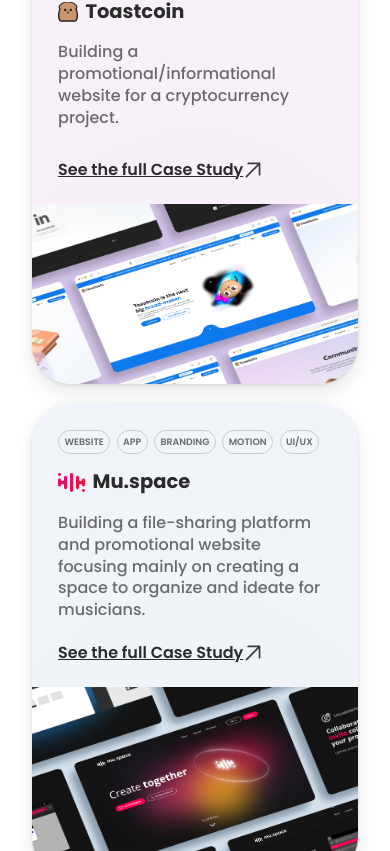
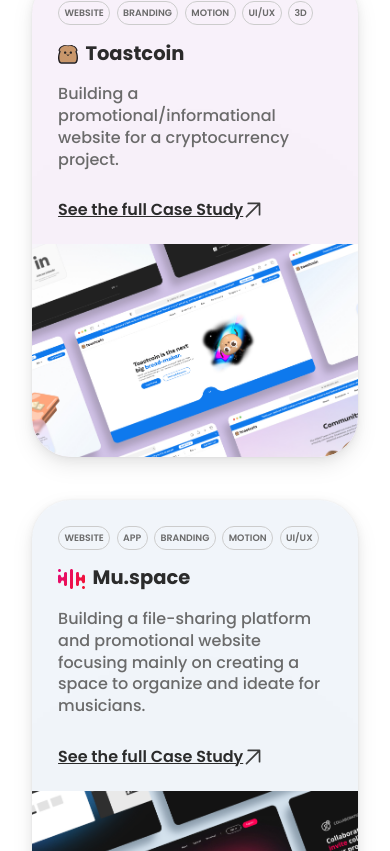
Before and after one commit to kadstudio36/orajstudio, a React (Create React App) app: page / in a window 390 px wide. Shown: the part 1973-2824 px from the top of the page. Built offline with nearby package versions, Linux system fonts and the light colour scheme.

Commit message:
morephone

```diff
--- a/src/containers/work/work.css
+++ b/src/containers/work/work.css
@@ -50,12 +50,11 @@
     flex-direction: column;
     width: 100%;
     height: 100%;
-    gap: 5vw;
     border-radius: 5vw;
 }
 
 .oraj__work-content_toastcoin {
-
+    filter: drop-shadow(0px 1.5vh 1.5vw rgba(0, 0, 0, 0.08)) drop-shadow(0px 2px 6px rgba(0, 0, 0, 0.06)) drop-shadow(0px 0px 1px rgba(0, 0, 0, 0.06));
     flex: 1;
     display: flex;
     justify-content: center;
@@ -69,7 +68,7 @@
     -moz-transform: scale(1,1);
     -webkit-transform: scale(1,1);
     transform: scale(1,1);
-
+    margin-top: 5vh;
 
 
 }
@@ -83,7 +82,6 @@
 }
 
 .oraj__work-content_toastcoinbg {
-
     height: auto;
     overflow: hidden;
     width: 100%;
@@ -91,7 +89,6 @@
     display: flex;
     background-color: #FAF3FC;
     border-radius: 5vw;
-    filter: drop-shadow(0px 1.5vh 1.5vw rgba(0, 0, 0, 0.08)) drop-shadow(0px 2px 6px rgba(0, 0, 0, 0.06)) drop-shadow(0px 0px 1px rgba(0, 0, 0, 0.06));
 }
 
 
@@ -247,7 +244,6 @@ height: 2vw;
     display: flex;
     background-color: #F3F7FC;
     border-radius: 5vw;
-    filter: drop-shadow(0px 1.5vh 1.5vw rgba(0, 0, 0, 0.08)) drop-shadow(0px 2px 6px rgba(0, 0, 0, 0.06)) drop-shadow(0px 0px 1px rgba(0, 0, 0, 0.06));
 }
 
 
@@ -297,7 +293,22 @@ height: 2vw;
 
 @media screen and (max-width: 750px) {
 
-
+    .oraj__work-content_toastcoin {
+        filter: drop-shadow(0px 9px 10px rgba(0, 0, 0, 0.08)) drop-shadow(0px 2px 6px rgba(0, 0, 0, 0.06)) drop-shadow(0px 0px 1px rgba(0, 0, 0, 0.06));
+        flex: 1;
+        display: flex;
+        justify-content: center;
+        align-items: center;
+        width: 100%;
+        height: 100%;
+        border-radius: 10vw;
+        -moz-transition: all .5s;
+        -webkit-transition: all .5s;
+        transition: all .5s;
+        -moz-transform: scale(1,1);
+        -webkit-transform: scale(1,1);
+        transform: scale(1,1);
+    }
 
     .oraj__work-content_toastcoindescription h1 {
         display: none;
@@ -317,34 +328,32 @@ height: 2vw;
     }
 
     .oraj__work-content_toastcoinleft {
+        width: 100%;
+        height: 100%;
         display: flex;
         flex-direction: column;
         padding: 8% 8% 8% 8%;
-        width: 100%;
-        height: 100%;
     }
 
     .oraj__work-content_toastcoinbg {
         height: 100%;
+        width: 100%;
         overflow: none;
-        width: 100%;
         flex-direction: column;
         display: flex;
         background-color: #FAF3FC;
         border-radius: 10vw;
-        filter: drop-shadow(0px 9px 10px rgba(0, 0, 0, 0.08)) drop-shadow(0px 2px 2px rgba(0, 0, 0, 0.06)) drop-shadow(0px 0px 1px rgba(0, 0, 0, 0.06));
     }
 
     .oraj__work-content_muspacebg {
 
         height: 100%;
+        width: 100%;
         overflow: none;
-        width: 100%;
         flex-direction: column;
         display: flex;
         background-color: #F3F7FC;
         border-radius: 10vw;
-        filter: drop-shadow(0px 9px 10px rgba(0, 0, 0, 0.08)) drop-shadow(0px 2px 2px rgba(0, 0, 0, 0.06)) drop-shadow(0px 0px 1px rgba(0, 0, 0, 0.06));
     }
 
     .oraj__work-content_toastcointags {
@@ -402,7 +411,7 @@ height: 2vw;
 
 
     .oraj__work-content_toastcoinbutton {
-        margin-top: 0;
+        margin-top: 8vw;
     }
 
     .oraj__work-content_toastcoinbutton h1 {
@@ -421,17 +430,17 @@ height: 2vw;
     }
 
     .oraj__work-content_toastcoinright {
-        border-radius: 0 0 0 0;
+        border-radius: 0 0 10vw 10vw;
         display: flex;
         flex-direction: row;
         width: 100%;
-        height: 40%;
+        height: 100%;
         justify-content: flex-end;
         align-items: flex-end;
     }
 
     .oraj__work-content_toastcoinimg {
-        border-radius: 0 0 0 0;
+        border-radius: 0 0 10vw 10vw;
         filter: drop-shadow(0px 1px 250px rgba(0, 0, 0, 0.12));
         display: flex;
         width: 100%;
@@ -442,7 +451,7 @@ height: 2vw;
     }
 
     .oraj__work-content_toastcoinimg img {
-        border-radius: 0 0 0 0;
+        border-radius: 0 0 10vw 10vw;
         flex: none;
         order: 0;
         flex-grow: 0;
```
